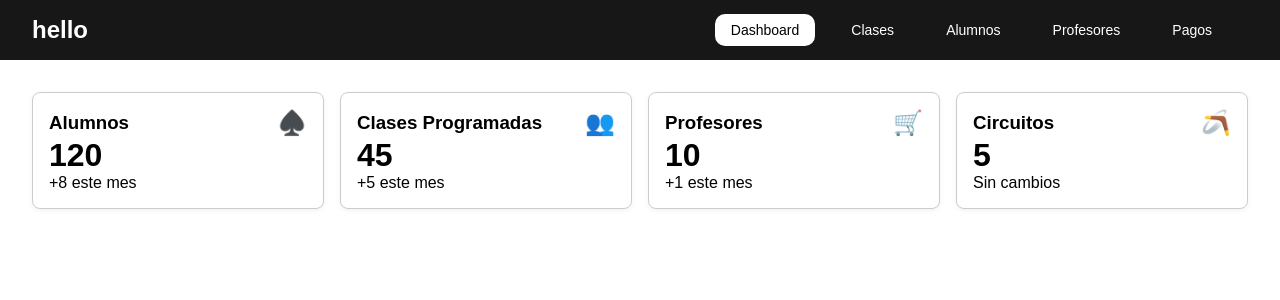
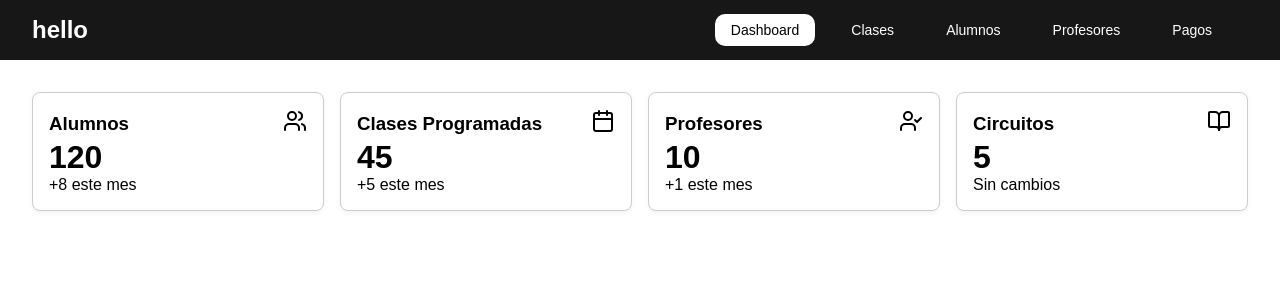
Before and after one commit to JuanCarlosNu/Academia, a React (Create React App) app: page / in a window 1280 px wide. Shown: the top 300 px of the page. Built offline with nearby package versions, Linux system fonts and the light colour scheme.

Commit message:
svg icons added

```diff
--- a/src/Pages/Dashboard.js
+++ b/src/Pages/Dashboard.js
@@ -6,20 +6,99 @@ function DashBoard() {
   return (
     <div className="dashboard-container">
       <div className="stat-grid">
-        <StatCard title="Alumnos" total="120" detail="+8 este mes" icon="♠️" />
+        <StatCard
+          title="Alumnos"
+          total="120"
+          detail="+8 este mes"
+          icon={
+            <svg
+              xmlns="http://www.w3.org/2000/svg"
+              width="24"
+              height="24"
+              viewBox="0 0 24 24"
+              fill="none"
+              stroke="currentColor"
+              strokeWidth="2"
+              strokeLinecap="round"
+              strokeLinejoin="round"
+              className="lucide lucide-users h-4 w-4 text-muted-foreground"
+            >
+              <path d="M16 21v-2a4 4 0 0 0-4-4H6a4 4 0 0 0-4 4v2"></path>
+              <circle cx="9" cy="7" r="4"></circle>
+              <path d="M22 21v-2a4 4 0 0 0-3-3.87"></path>
+              <path d="M16 3.13a4 4 0 0 1 0 7.75"></path>
+            </svg>
+          }
+        />
         <StatCard
           title="Clases Programadas"
           total="45"
           detail="+5 este mes"
-          icon="👥"
+          icon={
+            <svg
+              xmlns="http://www.w3.org/2000/svg"
+              width="24"
+              height="24"
+              viewBox="0 0 24 24"
+              fill="none"
+              stroke="currentColor"
+              stroke-width="2"
+              stroke-linecap="round"
+              stroke-linejoin="round"
+              class="lucide lucide-calendar h-4 w-4 text-muted-foreground"
+            >
+              <path d="M8 2v4"></path>
+              <path d="M16 2v4"></path>
+              <rect width="18" height="18" x="3" y="4" rx="2"></rect>
+              <path d="M3 10h18"></path>
+            </svg>
+          }
         />
         <StatCard
           title="Profesores"
           total="10"
           detail="+1 este mes"
-          icon="🛒"
+          icon={
+            <svg
+              xmlns="http://www.w3.org/2000/svg"
+              width="24"
+              height="24"
+              viewBox="0 0 24 24"
+              fill="none"
+              stroke="currentColor"
+              stroke-width="2"
+              stroke-linecap="round"
+              stroke-linejoin="round"
+              class="lucide lucide-user-check h-4 w-4 text-muted-foreground"
+            >
+              <path d="M16 21v-2a4 4 0 0 0-4-4H6a4 4 0 0 0-4 4v2"></path>
+              <circle cx="9" cy="7" r="4"></circle>
+              <polyline points="16 11 18 13 22 9"></polyline>
+            </svg>
+          }
         />
-        <StatCard title="Circuitos" total="5" detail="Sin cambios" icon="🪃" />
+        <StatCard
+          title="Circuitos"
+          total="5"
+          detail="Sin cambios"
+          icon={
+            <svg
+              xmlns="http://www.w3.org/2000/svg"
+              width="24"
+              height="24"
+              viewBox="0 0 24 24"
+              fill="none"
+              stroke="currentColor"
+              stroke-width="2"
+              stroke-linecap="round"
+              stroke-linejoin="round"
+              class="lucide lucide-book-open h-4 w-4 text-muted-foreground"
+            >
+              <path d="M12 7v14"></path>
+              <path d="M3 18a1 1 0 0 1-1-1V4a1 1 0 0 1 1-1h5a4 4 0 0 1 4 4 4 4 0 0 1 4-4h5a1 1 0 0 1 1 1v13a1 1 0 0 1-1 1h-6a3 3 0 0 0-3 3 3 3 0 0 0-3-3z"></path>
+            </svg>
+          }
+        />
       </div>
     </div>
   );
```
